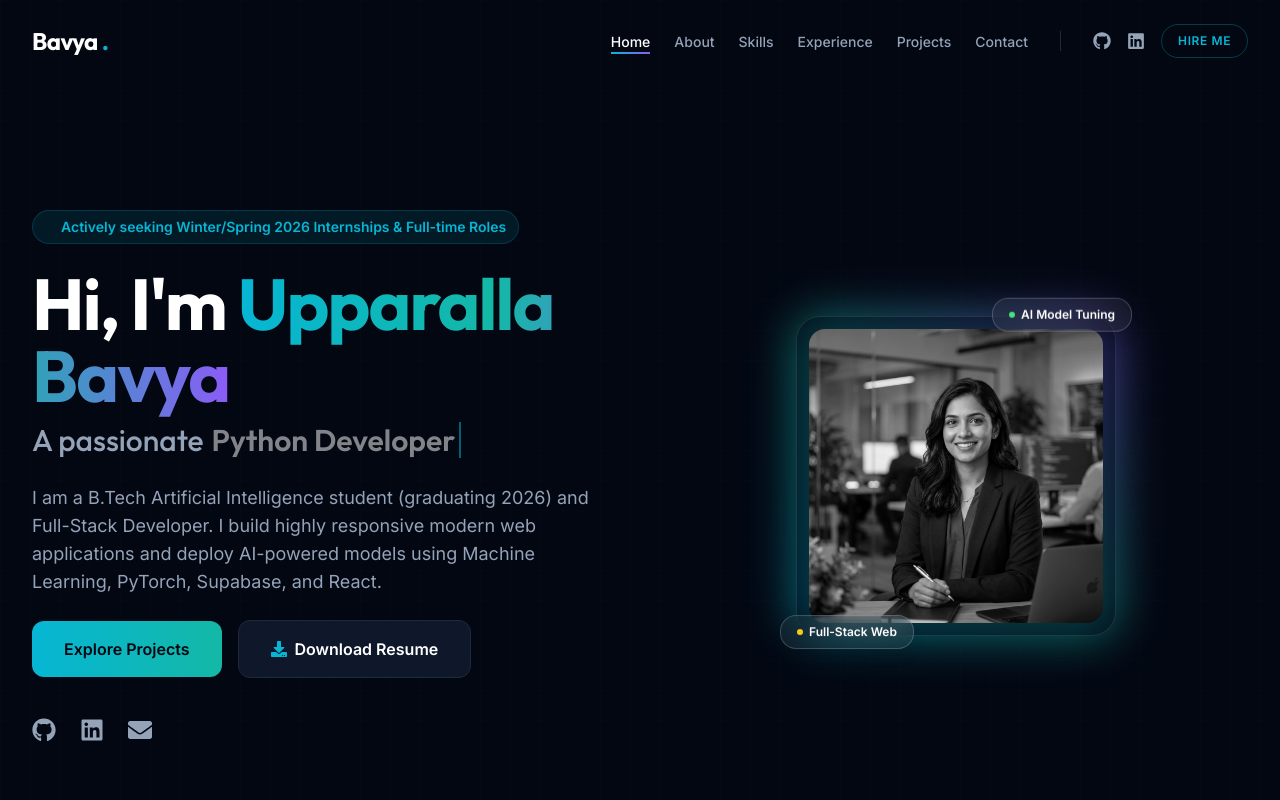
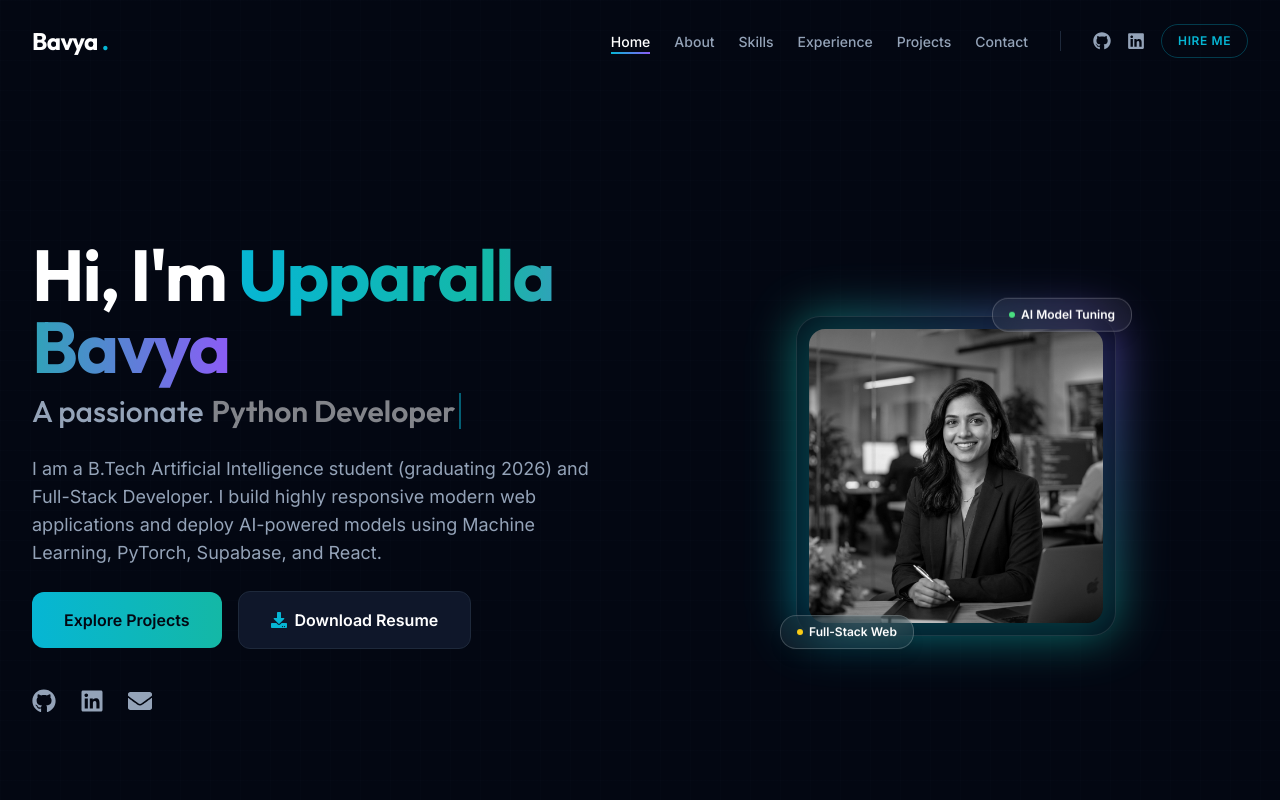
Before and after one commit to upparallabavya-29/Portfolio-, a React (Vite) app: page / in a window 1280 px wide. Shown: the top 800 px of the page. Built offline with nearby package versions, Linux system fonts and the light colour scheme.

Commit message:
add Hero component with typing animation and profile imagery

```diff
--- a/src/components/Hero.jsx
+++ b/src/components/Hero.jsx
@@ -82,10 +82,6 @@ export default function Hero() {
         transition={{ duration: 0.8, ease: 'easeOut' }}
         className="flex-1 space-y-6 text-center md:text-left z-10"
       >
-        <div className="inline-flex items-center gap-2 px-3 py-1.5 rounded-full bg-accentCyan/10 border border-accentCyan/20 text-accentCyan text-sm font-semibold">
-          <span className="w-2 h-2 rounded-full bg-accentCyan animate-ping" />
-          <span>Actively seeking Winter/Spring 2026 Internships & Full-time Roles</span>
-        </div>
 
         <div className="space-y-2">
           <h1 className="text-4xl sm:text-5xl lg:text-7xl font-display font-bold tracking-tight text-white leading-none">
```
